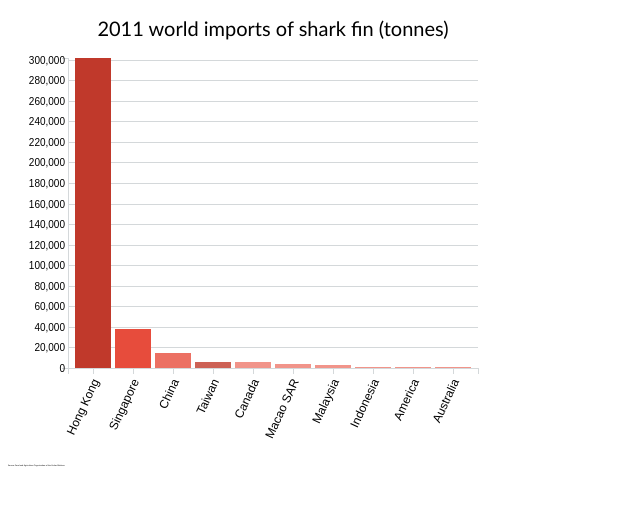
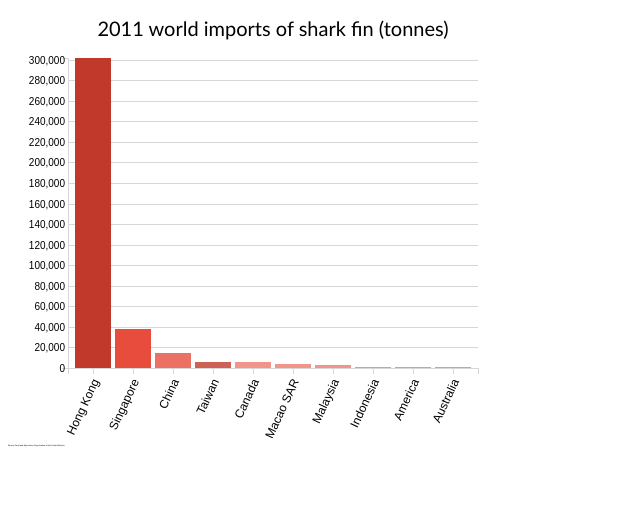
Before and after one commit to zinnialee23/zinnialee23.github.io, a plain HTML site: page data final pj/Chart4.html in a window 1280 px wide. Shown: the full height of the page, 0-640 px from the left. Drawn offline with nearby package versions, Linux system fonts and the light colour scheme.

Commit message:
Update Chart4.html

```diff
--- a/data final pj/Chart4.html
+++ b/data final pj/Chart4.html
@@ -34,7 +34,7 @@
 </style>
 
 <body>
-    <svg width="480" height="450"></svg>
+    <svg width="480" height="430"></svg>
     <script src="https://d3js.org/d3.v4.min.js"></script>
 
     <script>
```
